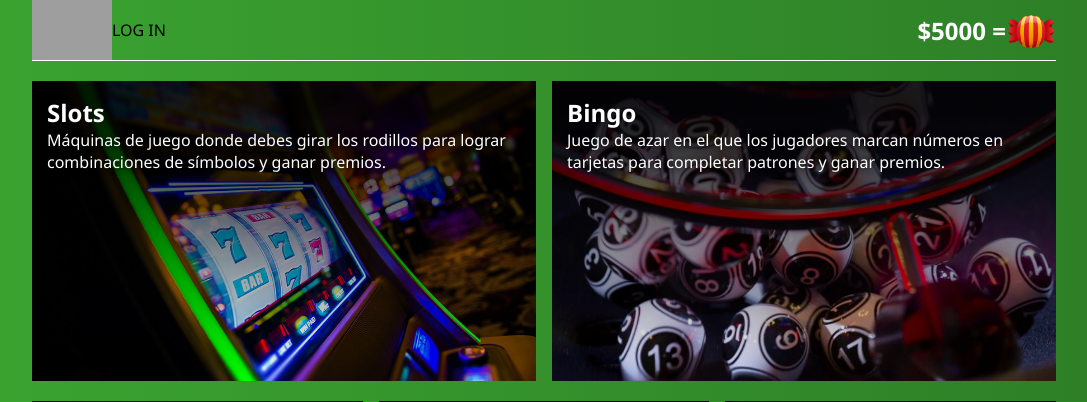
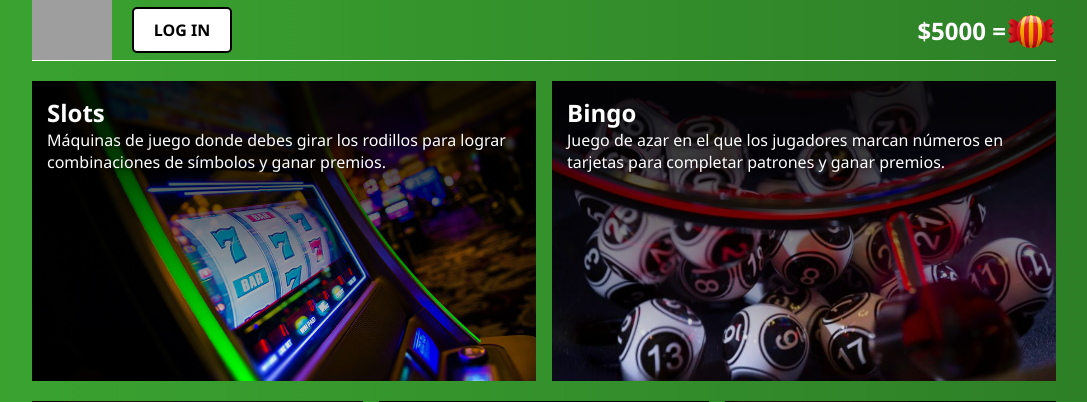
Before and after one commit to alanzelada/Casino-Main-Page, a PHP site: page / in a window 1280 px wide. Shown: the top 402 px of the page, without its empty margins (96-1183 px from the left). Run offline with PHP 8.4, Linux system fonts and the light colour scheme; grey boxes are pictures that could not be loaded.

Commit message:
Update login button style

```diff
--- a/CSS/style.css
+++ b/CSS/style.css
@@ -346,6 +346,14 @@ footer h4{
 
 .login{
     cursor: pointer;
+    margin-left: 20px;
+    background-color: white;
+    border: 2px solid black;
+    padding: 10px;
+    border-radius: 5px;
+    width: 100px;
+    text-align: center;
+    font-weight: 700;
 }
 .login-form {
     z-index: 99999999;
```
